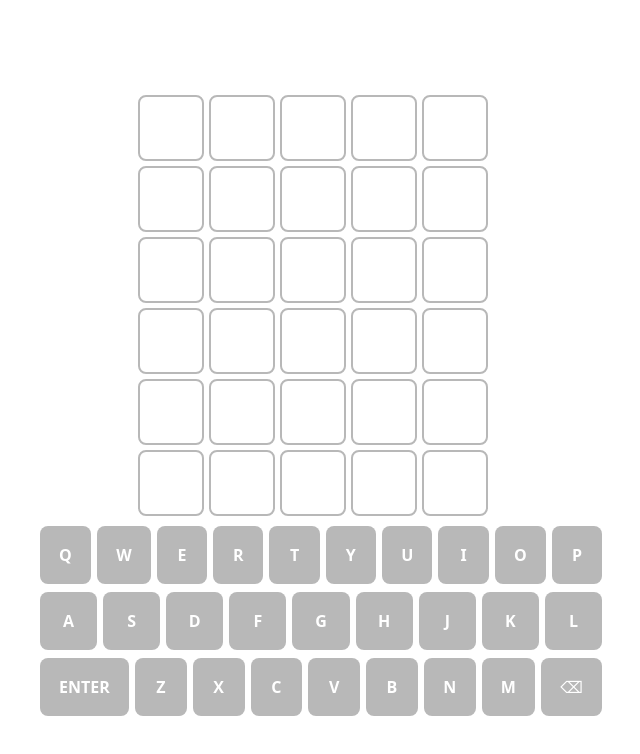
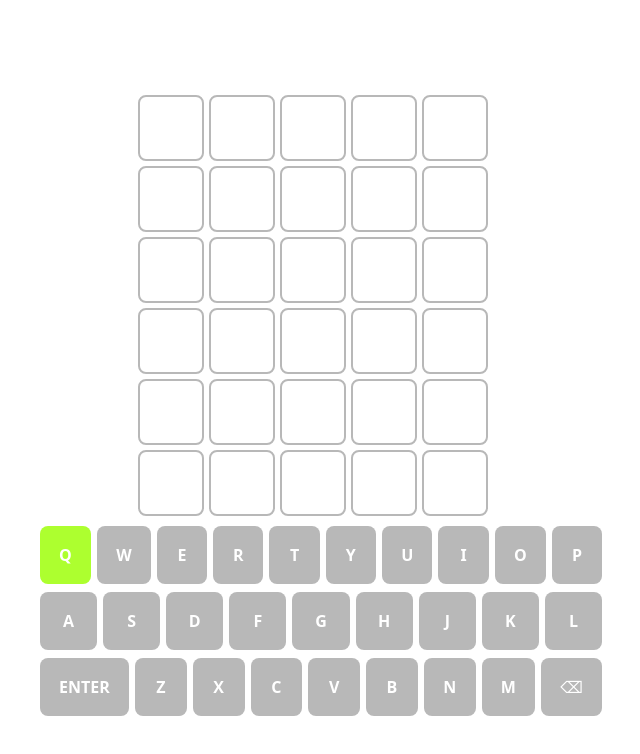
Before and after one commit to YoussraElmortai/wordle, a React app: page / in a window 1280 px wide. In both pictures the pointer is over the button 392 px from the left and 554 px from the top of the page. Shown: the top 754 px of the page, without its empty margins (327-967 px from the left). Built offline with nearby package versions, Linux system fonts and the light colour scheme; the HTML template or start-up script is replaced by a standard one.

Commit message:
Update Keyboard.css

```diff
--- a/src/components/Keyboard.css
+++ b/src/components/Keyboard.css
@@ -24,6 +24,13 @@
     color: white;
     flex: 1;
     text-transform: uppercase;
+    tranistion: all 0.2s ease-in-out;
+
+    &:hover{
+        background-color: greenyellow;
+        inset: 5%;
+
+    }
 }
 
 .keyboard-key-wide {}
```
